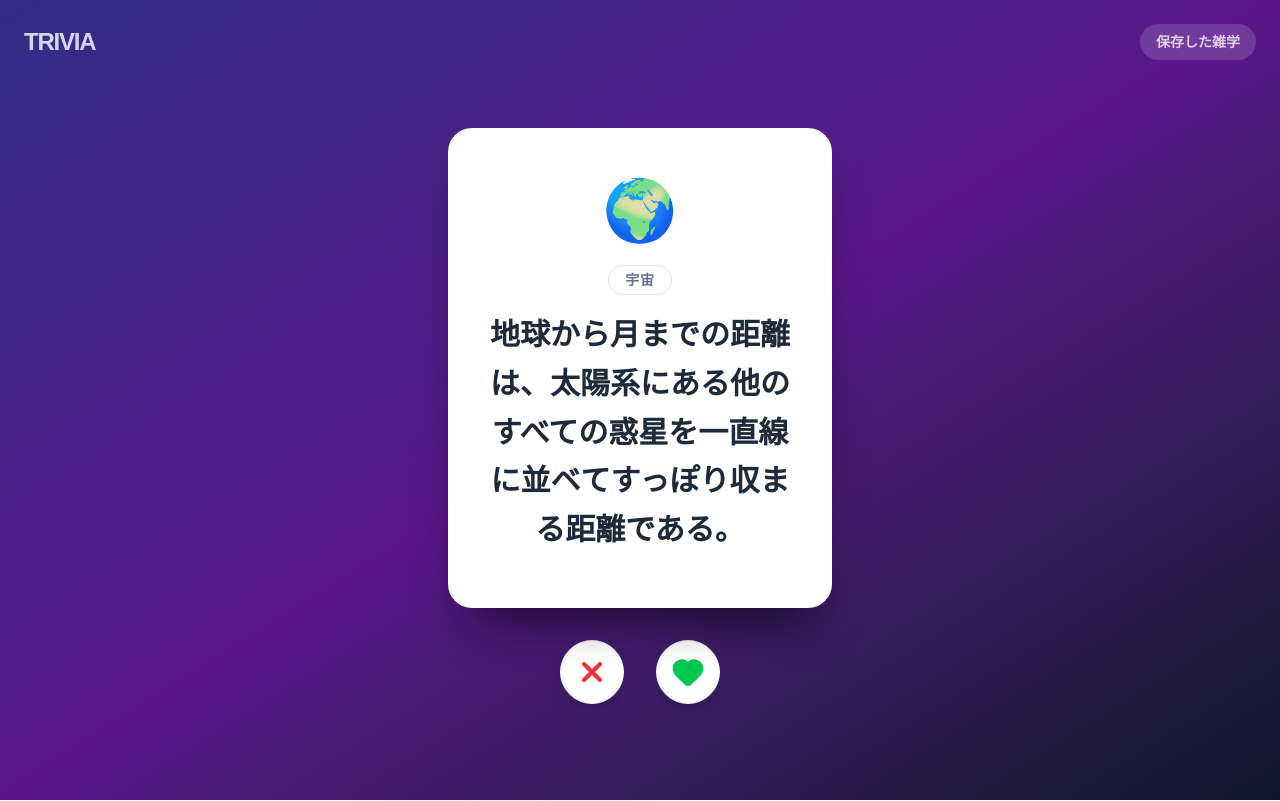
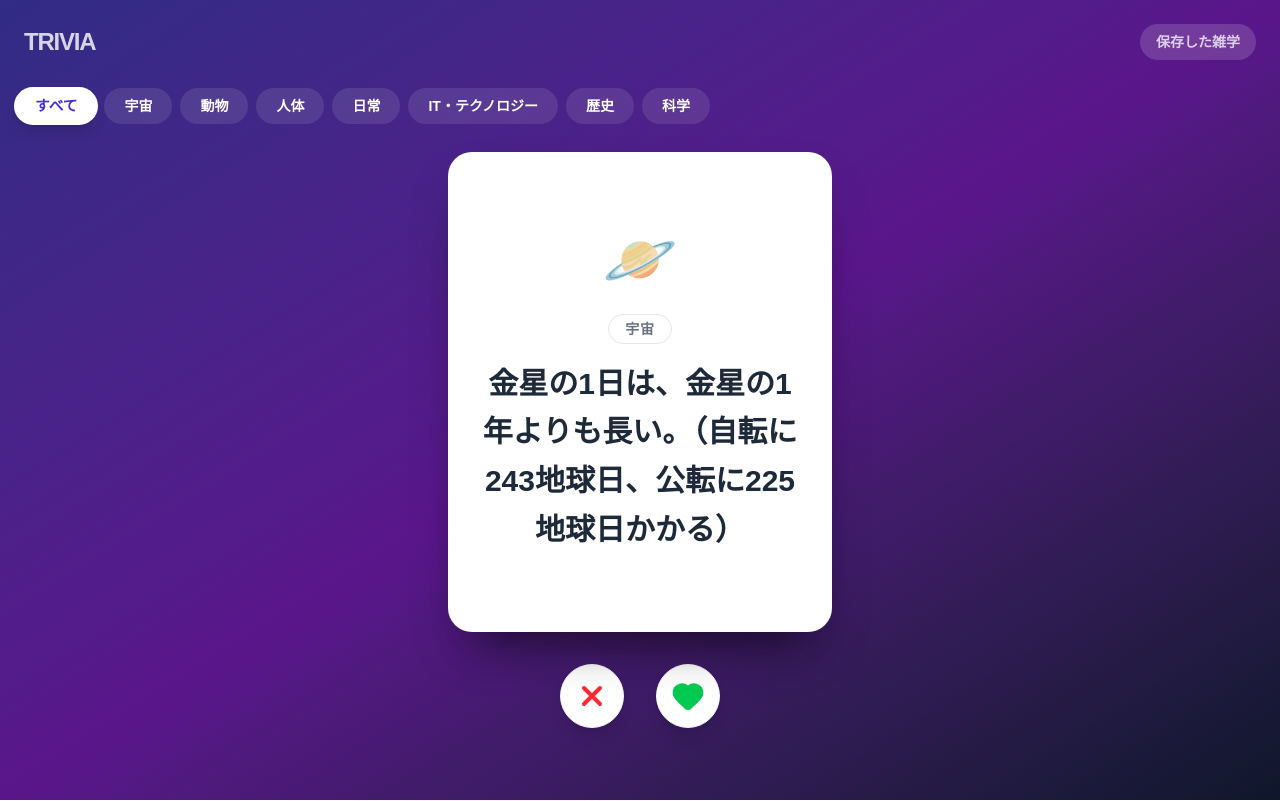
Before and after one commit to 612kenken/trivia-app, a Next.js app: page / in a window 1280 px wide. Built offline with nearby package versions, Linux system fonts and the light colour scheme.

Commit message:
Add category filter and non-repeating shuffle logic

```diff
--- a/src/app/page.tsx
+++ b/src/app/page.tsx
@@ -1,7 +1,23 @@
+"use client";
+
+import { useState, useMemo } from "react";
 import CardStack from "@/components/CardStack";
 import { initialTrivias } from "@/data/trivia";
 
 export default function Home() {
+  const [selectedCategory, setSelectedCategory] = useState("すべて");
+
+  // 初期データからカテゴリ一覧を自動抽出（重複排除）
+  const categories = useMemo(() => {
+    const cats = Array.from(new Set(initialTrivias.map((t) => t.category)));
+    return ["すべて", ...cats];
+  }, []);
+
+  // 選択されたカテゴリでデータを絞り込む
+  const filteredTrivias = useMemo(() => {
+    if (selectedCategory === "すべて") return initialTrivias;
+    return initialTrivias.filter((t) => t.category === selectedCategory);
+  }, [selectedCategory]);
   return (
     <main className="min-h-[100dvh] bg-gradient-to-br from-indigo-900 via-purple-900 to-slate-900 flex flex-col items-center justify-center p-4 overflow-hidden touch-none">
 
@@ -13,8 +29,28 @@ export default function Home() {
         </div>
       </div>
 
+      {/* カテゴリ選択（横スクロール） */}
+      <div className="absolute top-20 w-full px-4 z-20 flex overflow-x-auto pb-4 pt-2" style={{ scrollbarWidth: 'none', WebkitOverflowScrolling: 'touch' }}>
+        <div className="flex gap-2 mx-auto sm:mx-0 min-w-max">
+          {categories.map((cat) => (
+            <button
+              key={cat}
+              onClick={() => setSelectedCategory(cat)}
+              className={`whitespace-nowrap px-5 py-2 rounded-full text-sm font-bold transition-all ${selectedCategory === cat
+                  ? "bg-white text-indigo-700 shadow-lg scale-105"
+                  : "bg-white/10 text-white hover:bg-white/20"
+                }`}
+            >
+              {cat}
+            </button>
+          ))}
+        </div>
+      </div>
+
       {/* メインコンテンツ */}
-      <CardStack trivias={initialTrivias} />
+      <div className="mt-12 w-full flex justify-center">
+        <CardStack trivias={filteredTrivias} />
+      </div>
 
       {/* 背景装飾 */}
       <div className="absolute top-1/4 left-0 w-64 h-64 bg-purple-500 rounded-full mix-blend-multiply filter blur-3xl opacity-20 -z-10 animate-blob"></div>
--- a/src/components/CardStack.tsx
+++ b/src/components/CardStack.tsx
@@ -1,6 +1,6 @@
 "use client";
 
-import { useState } from "react";
+import { useState, useEffect } from "react";
 import SwipeCard from "./SwipeCard";
 import LikeEffect from "./LikeEffect";
 import { Trivia } from "@/types/trivia";
@@ -11,17 +11,25 @@ interface CardStackProps {
 }
 
 export default function CardStack({ trivias }: CardStackProps) {
+    const [deck, setDeck] = useState<Trivia[]>([]);
     const [currentIndex, setCurrentIndex] = useState(0);
     const [showLikeEffect, setShowLikeEffect] = useState(false);
 
+    // カテゴリが変更された時、または初期ロード時にデータをシャッフルしてセット
+    useEffect(() => {
+        const shuffled = [...trivias].sort(() => Math.random() - 0.5);
+        setDeck(shuffled);
+        setCurrentIndex(0);
+    }, [trivias]);
+
     const handleSwipeRight = () => {
-        console.log("Liked:", trivias[currentIndex]?.id);
+        console.log("Liked:", deck[currentIndex]?.id);
         setShowLikeEffect(true);
         nextCard();
     };
 
     const handleSwipeLeft = () => {
-        console.log("Skipped:", trivias[currentIndex]?.id);
+        console.log("Skipped:", deck[currentIndex]?.id);
         nextCard();
     };
 
@@ -31,7 +39,16 @@ export default function CardStack({ trivias }: CardStackProps) {
         }, 200);
     };
 
-    const isFinished = currentIndex >= trivias.length;
+    const handleRestart = () => {
+        const shuffled = [...trivias].sort(() => Math.random() - 0.5);
+        setDeck(shuffled);
+        setCurrentIndex(0);
+    };
+
+    const isReady = deck.length > 0;
+    const isFinished = isReady && currentIndex >= deck.length;
+
+    if (!isReady) return null;
 
     return (
         <div className="flex flex-col flex-1 items-center w-full max-w-sm mx-auto justify-center relative mt-16">
@@ -41,14 +58,14 @@ export default function CardStack({ trivias }: CardStackProps) {
                         <span className="text-6xl mb-4">🎉</span>
                         <p className="text-xl font-bold">すべての雑学を見終わりました！</p>
                         <button
-                            onClick={() => setCurrentIndex(0)}
+                            onClick={handleRestart}
                             className="mt-6 px-6 py-3 bg-white text-purple-600 rounded-full font-bold shadow-lg hover:scale-105 active:scale-95 transition-transform"
                         >
                             もう一度見る
                         </button>
                     </div>
                 ) : (
-                    trivias.map((trivia, index) => {
+                    deck.map((trivia, index) => {
                         // 現在のインデックスより前のカードは表示しない
                         if (index < currentIndex) return null;
                         // 現在のインデックスから3枚先まで描画する
@@ -58,7 +75,7 @@ export default function CardStack({ trivias }: CardStackProps) {
                         // 下にあるカードほど小さく、下にずらし、不透明度を下げる
                         const offset = (index - currentIndex) * 8;
                         const scale = 1 - (index - currentIndex) * 0.05;
-                        const zIndex = trivias.length - index;
+                        const zIndex = deck.length - index;
 
                         return (
                             <div
```
